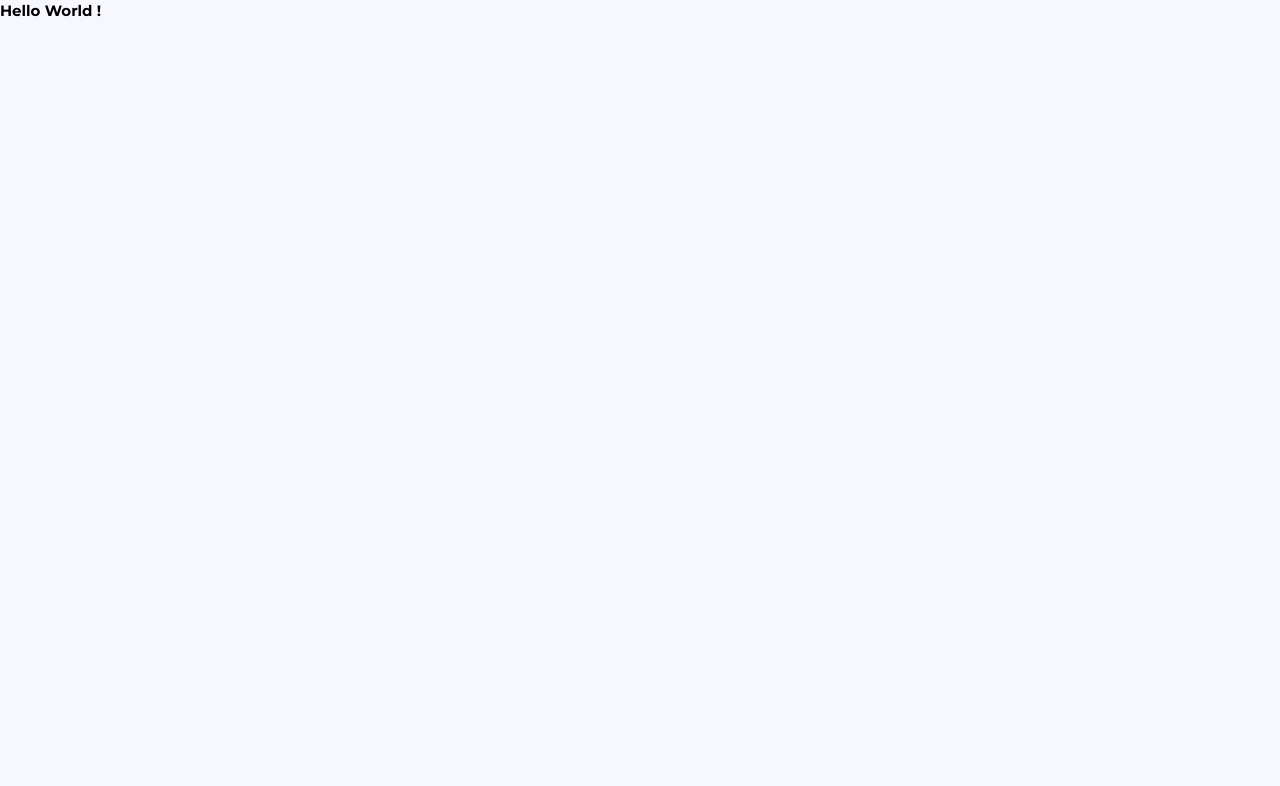
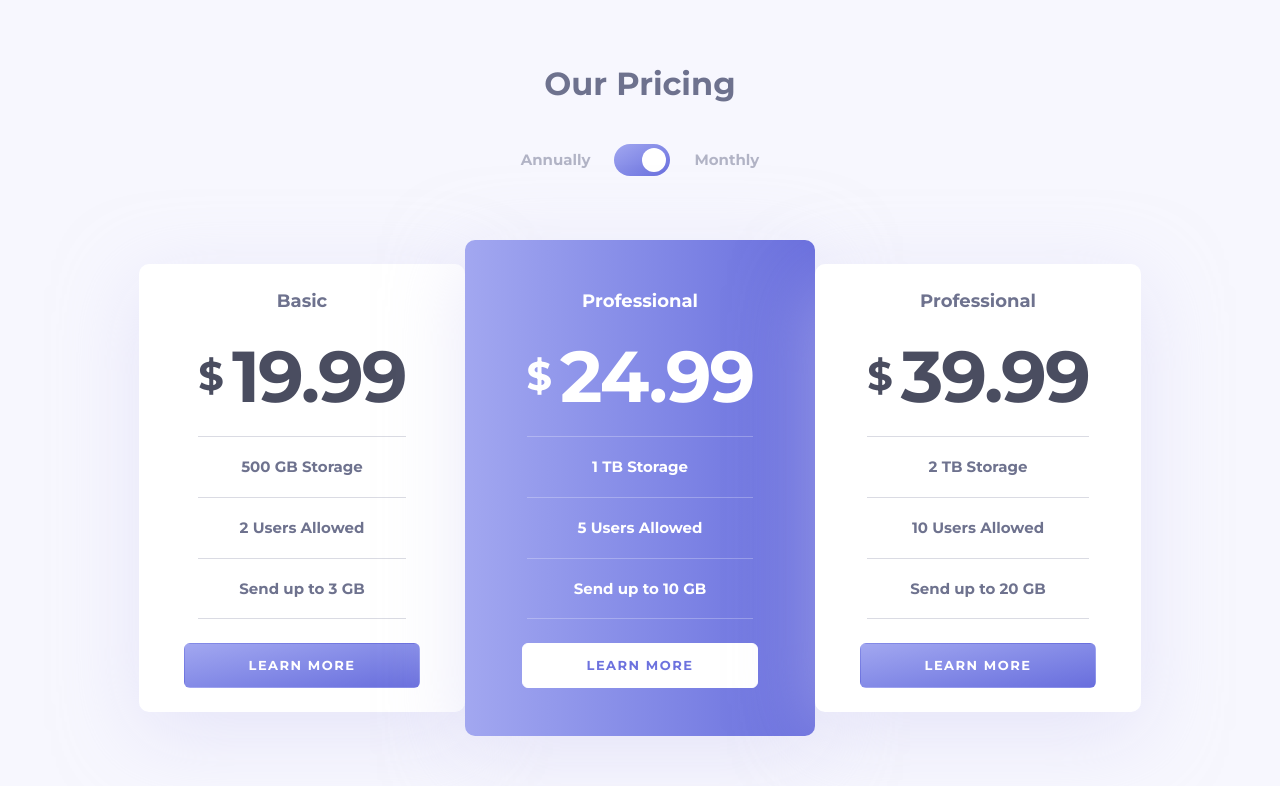
Before and after one commit to Ncticn/react-projects, a Next.js app in the folder 48-pricing-component-with-toggle/: page / in a window 1280 px wide. Shown: the top 786 px of the page. Built offline with nearby package versions, Linux system fonts and the light colour scheme.

Commit message:
The homepage has been completed.

```diff
--- a/48-pricing-component-with-toggle/src/app/page.tsx
+++ b/48-pricing-component-with-toggle/src/app/page.tsx
@@ -1,5 +1,47 @@
-export default function Home(){
-  return(
-    <h1>Hello World !</h1>
+"use client";
+
+// React
+import { useState } from "react";
+
+// Data
+import priceList from "@/data/data.json";
+
+// Components
+import CardPricing from "@/components/ui/CardPricing";
+import Toggle from "@/components/ui/Toggle";
+
+
+export default function Home() {
+  const [paymentMethod, setPaymentMethod] = useState("monthly");
+  const handleToggle = (value:string) => setPaymentMethod(value);
+
+  return (
+    <section className="relative lg:h-screen overflow-x-hidden">
+      <div className="relative z-20 h-full">
+        <div className="mx-auto max-w-81.75 md:max-w-152 lg:max-w-262.5 h-full">
+          <div className="flex flex-col items-stretch lg:items-center h-full justify-center gap-16">
+            <div className="section-header space-y-10 text-center">
+              <h1 className="text-preset-3 text-gray-650">Our Pricing</h1>
+              <Toggle currentlySelected={handleToggle} />
+            </div>
+
+
+            <div className="grid grid-cols-1 lg:grid-cols-[repeat(3,350px)] items-stretch justify-center gap-8 lg:gap-0 z-20 relative">
+              {
+                priceList.map((price, index) => <div key={index} className="col-span-1 first:lg:my-6 first:lg:ms-6 last:lg:my-6 last:lg:me-6 even:lg:*:h-full">
+                  <CardPricing
+                    title={price.campaign}
+                    highlighted={price.highlighted}
+                    currency="$"
+                    price={paymentMethod === "annually" ? price.annually : price.monthly}
+                    featuresList={price.features}
+                  />
+                </div>)
+              }
+            </div>
+          </div>
+        </div>
+      </div>
+    </section>
   );
 }
```
